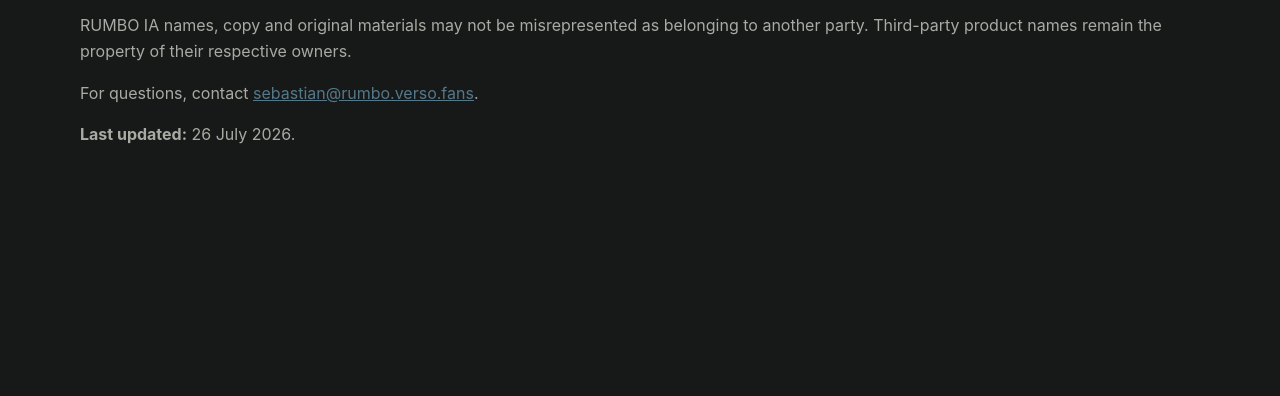
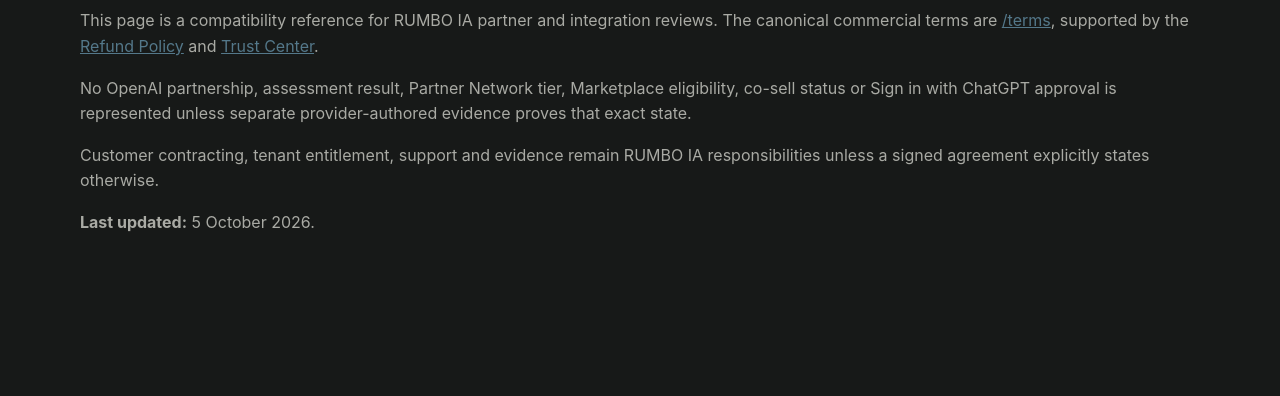
Before and after one commit to RUMBO-IA/Rumbo, a plain HTML site: page openai-terms.html in a window 1280 px wide. Shown: the part 404-800 px from the top of the page. Drawn offline with Linux system fonts and the light colour scheme.

Commit message:
docs(openai): align terms alias to canonical terms

```diff
--- a/openai-terms.html
+++ b/openai-terms.html
@@ -1 +1 @@
-<!doctype html><html lang="en"><head><meta charset="utf-8"><meta name="viewport" content="width=device-width,initial-scale=1"><title>Terms — RUMBO IA</title><link rel="stylesheet" href="styles.css"></head><body><header class="nav"><a class="brand" href="index.html">RUMBO <span>IA</span></a></header><main class="section"><div class="section-heading"><span>Terms</span><h2>Website terms</h2></div><p>This website is an informational presentation of RUMBO IA. Product capabilities, availability, integrations and commercial terms may change as pilots and development progress.</p><p>Nothing on this website constitutes a guaranteed offer, professional advice, partnership, investment solicitation or representation that a third-party provider has approved or endorsed RUMBO IA.</p><p>RUMBO IA names, copy and original materials may not be misrepresented as belonging to another party. Third-party product names remain the property of their respective owners.</p><p>For questions, contact <a href="mailto:sebastian@rumbo.verso.fans">sebastian@rumbo.verso.fans</a>.</p><p><strong>Last updated:</strong> 26 July 2026.</p></main></body></html>
+<!doctype html><html lang="en"><head><meta charset="utf-8"><meta name="viewport" content="width=device-width,initial-scale=1"><title>OpenAI-related Terms Reference — RUMBO IA</title><link rel="stylesheet" href="/styles.css"></head><body><header class="nav"><a class="brand" href="/">RUMBO <span>IA</span></a></header><main class="section"><div class="section-heading"><span>Terms reference</span><h1>OpenAI-related terms reference</h1></div><p>This page is a compatibility reference for RUMBO IA partner and integration reviews. The canonical commercial terms are <a href="/terms">/terms</a>, supported by the <a href="/refund">Refund Policy</a> and <a href="/trust-center">Trust Center</a>.</p><p>No OpenAI partnership, assessment result, Partner Network tier, Marketplace eligibility, co-sell status or Sign in with ChatGPT approval is represented unless separate provider-authored evidence proves that exact state.</p><p>Customer contracting, tenant entitlement, support and evidence remain RUMBO IA responsibilities unless a signed agreement explicitly states otherwise.</p><p><strong>Last updated:</strong> 5 October 2026.</p></main></body></html>
```
